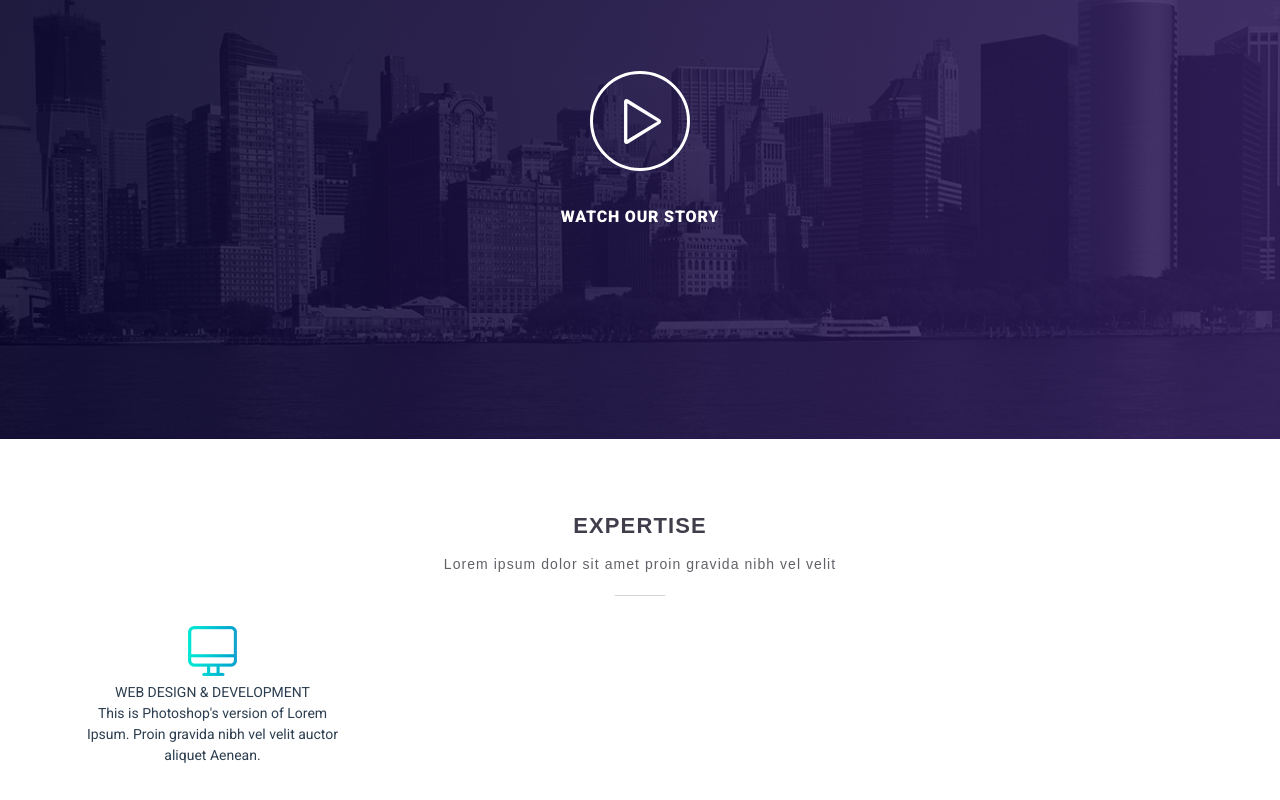
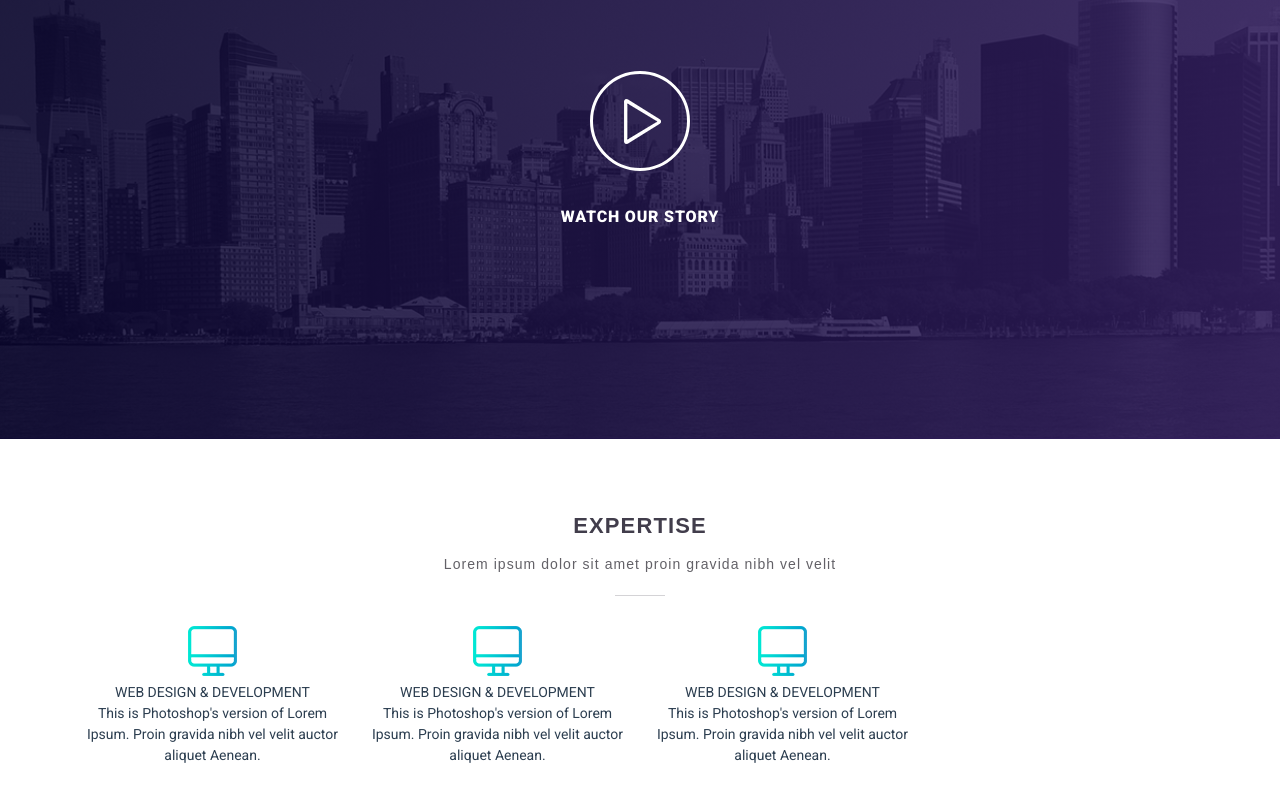
Before and after one commit to AlinaKurochka/Tajem, a website: page app/index.html in a window 1280 px wide. Shown: the part 1231-2031 px from the top of the page. Drawn offline with Linux system fonts and the light colour scheme.

Commit message:
attempt to use nth:child was not successful

```diff
--- a/app/index.html
+++ b/app/index.html
@@ -77,7 +77,17 @@
 			<h2 class="title title-base">EXPERTISE</h2>
 			<p class="text text-base">Lorem ipsum dolor sit amet proin gravida nibh vel velit</p>
 			<div class="row">
-				<div class="block-icon-content col-sm-12 col-md-3">
+				<div class="block-icon-content block-icon-content-first col-sm-12 col-md-3">
+					<img src="img/icon-1.png">
+					<p class="block-icon-title">WEB DESIGN & DEVELOPMENT</p>
+					<p class="block-icon-text">This is Photoshop's version  of Lorem Ipsum. Proin gravida nibh vel velit auctor aliquet Aenean.</p>
+				</div>
+				<div class="block-icon-content block-icon-content-second col-sm-12 col-md-3">
+					<img src="img/icon-1.png">
+					<p class="block-icon-title">WEB DESIGN & DEVELOPMENT</p>
+					<p class="block-icon-text">This is Photoshop's version  of Lorem Ipsum. Proin gravida nibh vel velit auctor aliquet Aenean.</p>
+				</div>
+				<div class="block-icon-content block-icon-content-third col-sm-12 col-md-3">
 					<img src="img/icon-1.png">
 					<p class="block-icon-title">WEB DESIGN & DEVELOPMENT</p>
 					<p class="block-icon-text">This is Photoshop's version  of Lorem Ipsum. Proin gravida nibh vel velit auctor aliquet Aenean.</p>
--- a/app/sass/components/_block-icon.scss
+++ b/app/sass/components/_block-icon.scss
@@ -17,4 +17,9 @@
 		line-height: 22px;
 		letter-spacing: 0.7px;
 	}
+	// &-content-first{
+	// 	&:nth-child(2){
+	// 		 background-color:#4BB1CF;
+	// 	}
+	// }
 }
```
